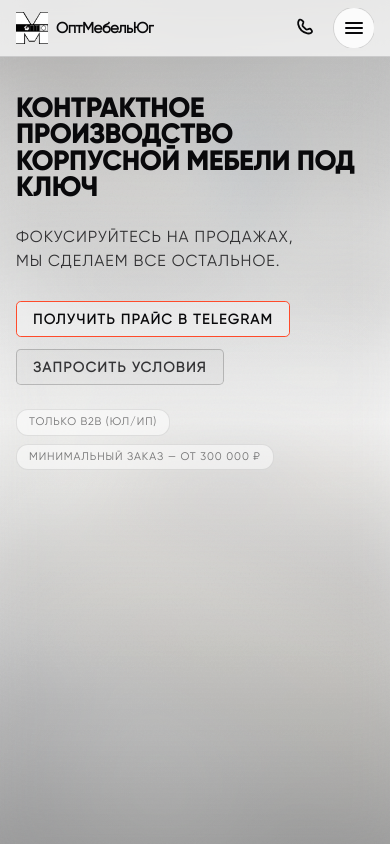
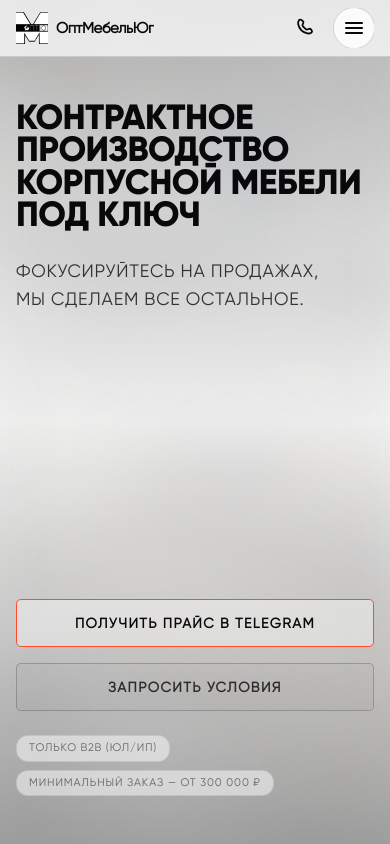
Before and after one commit to atalik07/kavkaz-vector-next, a Next.js app: page / in a window 390 px wide. Shown: the top 844 px of the page. Built offline with nearby package versions, Linux system fonts and the light colour scheme.

Commit message:
mobile fix buttons

```diff
--- a/components/Button.tsx
+++ b/components/Button.tsx
@@ -14,10 +14,8 @@ const base =
   "focus-visible:outline-none focus-visible:ring-2 focus-visible:ring-white/70 disabled:opacity-50 disabled:pointer-events-none";
 
 const sizes: Record<Size, string> = {
-  // было: h-9 px-4 text-sm
-  sm: "h-8 px-3.5 text-sm",
-  // было: h-10 px-5 text-sm
-  md: "h-9 px-4 text-sm",
+  sm: "h-10 px-4 text-sm",  // было h-8
+  md: "h-12 px-5 text-sm",  // было h-9
 };
 
 const variants: Record<Variant, string> = {
--- a/components/sections/Hero.tsx
+++ b/components/sections/Hero.tsx
@@ -16,14 +16,20 @@ export default function Hero() {
 
   const activeBg = slideImages[0];
 
+  // Мобайл-раскладка заголовка из строк copy (без правок ru.ts):
+  // line1 = copy.hero.titleLine1
+  // line2 = copy.hero.titleLine2, пробуем красиво разбить на 2 строки
+  const title2 = copy.hero.titleLine2?.trim() ?? "";
+  const title2Words = title2.split(/\s+/).filter(Boolean);
+  const title2a = title2Words.slice(0, 2).join(" "); // напр. "корпусной мебели"
+  const title2b = title2Words.slice(2).join(" "); // напр. "под ключ"
+
   return (
     <section
       data-hero
       data-observe="hero"
       data-inview="false"
       className="relative isolate h-[100svh] overflow-hidden"
-      // ВАЖНО: если у тебя нет --header-h в CSS, поставь здесь временно:
-      // style={{ ["--header-h" as any]: "80px" }}
     >
       {/* BG */}
       <div className="pointer-events-none absolute inset-0 z-0 overflow-hidden">
@@ -44,53 +50,73 @@ export default function Hero() {
       <div
         className="relative z-20 h-full"
         style={{
-          // если --header-h задан глобально (лучше), это будет работать.
-          // иначе раскомментируй style выше на section
           paddingTop: "var(--header-h)",
         }}
       >
-        {/* Внутри body — симметричные отступы сверху/снизу = X */}
         <div className="w-full h-[calc(100svh-var(--header-h))] px-4 sm:px-6 md:mx-auto md:max-w-5xl">
-
-          <div className="grid h-full grid-cols-1 gap-10 py-10 lg:grid-cols-2 lg:items-stretch">
+          <div className="grid h-full grid-cols-1 gap-8 py-12 sm:py-10 lg:grid-cols-2 lg:items-stretch">
             {/* LEFT */}
             <div className="min-h-0 lg:flex lg:items-center">
-              {/* важно: min-h-0, чтобы левая часть не ломала высоту сетки */}
-              <div className="min-h-0 w-full">
-                <h1 className="font-extrabold uppercase text-zinc-950 dark:text-white leading-[0.94] tracking-tight">
+              {/* На мобиле делаем колонку на всю высоту, чтобы низ (CTA) прижать вниз */}
+              <div className="min-h-0 w-full flex h-full flex-col">
+                {/* TOP */}
+                <div>
+                  <h1 className="font-extrabold uppercase text-zinc-950 dark:text-white leading-[0.92] tracking-tight">
                     <span
                       data-reveal
                       data-reveal-delay="1"
-  className="block text-[clamp(28px,3.2vw,56px)]"
+                      className="block text-[clamp(34px,9vw,56px)] sm:text-[clamp(28px,3.2vw,56px)]"
                     >
                       {copy.hero.titleLine1}
                     </span>
+
+                    {/* Mobile: превращаем вторую строку в 2 строки (итого 3 строки заголовка) */}
                     <span
                       data-reveal
                       data-reveal-delay="2"
-  className="block text-[clamp(28px,3.2vw,56px)]"
+                      className="block sm:hidden text-[clamp(34px,9vw,56px)]"
+                    >
+                      {title2a || title2}
+                    </span>
+                    {title2b ? (
+                      <span
+                        data-reveal
+                        data-reveal-delay="2"
+                        className="block sm:hidden text-[clamp(34px,9vw,56px)]"
+                      >
+                        {title2b}
+                      </span>
+                    ) : null}
+
+                    {/* Sm+ оставляем как было: одной строкой */}
+                    <span
+                      data-reveal
+                      data-reveal-delay="2"
+                      className="hidden sm:block text-[clamp(28px,3.2vw,56px)]"
                     >
                       {copy.hero.titleLine2}
                     </span>
-
-
                   </h1>
 
                   <p
                     data-reveal
                     data-reveal-delay="2"
-                  className="subhead mt-6 max-w-[48rem] text-zinc-950/80 dark:text-white/85 uppercase tracking-[0.06em] text-base sm:text-xl"
+                    className="subhead mt-6 text-zinc-950/80 dark:text-white/85 uppercase tracking-[0.04em] text-lg sm:text-xl sm:max-w-[48rem]"
                   >
                     <span className="block">{copy.hero.subtitleLine1}</span>
                     <span className="block">{copy.hero.subtitleLine2}</span>
                   </p>
+                </div>
 
-                <div data-reveal="up" data-reveal-delay="3" className="mt-7 flex flex-wrap gap-3">
+                {/* BOTTOM (прижать вниз) */}
+                <div className="mt-auto pt-8">
+                  {/* Кнопки: строго в одну колонку на мобиле */}
+                  <div data-reveal="up" data-reveal-delay="3" className="flex flex-col gap-4">
                     <ButtonLink
                       href={copy.hero.ctaPrimaryHref}
                       variant="accentOutline"
                       size="md"
-                    className="uppercase tracking-[0.10em]"
+                      className="uppercase tracking-[0.10em] w-full justify-center"
                       target="_blank"
                       rel="noreferrer"
                     >
@@ -101,7 +127,7 @@ export default function Hero() {
                       href={copy.hero.ctaSecondaryHref}
                       variant="soft"
                       size="md"
-                    className="uppercase tracking-[0.10em]"
+                      className="uppercase tracking-[0.10em] w-full justify-center"
                     >
                       {copy.hero.ctaSecondary}
                     </ButtonLink>
@@ -118,8 +144,10 @@ export default function Hero() {
                     ))}
                   </div>
 
-                <div className="relative z-20 mt-10">
+                  {/* Бар на мобиле скрыт как и было (md:block) */}
+                  <div className="relative z-20 mt-8 hidden md:block">
                     <HeroUtilityBar />
+                  </div>
                 </div>
               </div>
             </div>
@@ -127,7 +155,6 @@ export default function Hero() {
             {/* RIGHT */}
             <aside className="hidden lg:flex lg:min-h-0 lg:items-stretch">
               <div className="min-h-0 h-full w-full">
-                {/* Ключ: HeroRSlider должен уметь тянуться по высоте родителя */}
                 <HeroRSlider
                   slides={slides}
                   images={slideImages}
```
Lines whose indentation alone changed are shown as unchanged.
